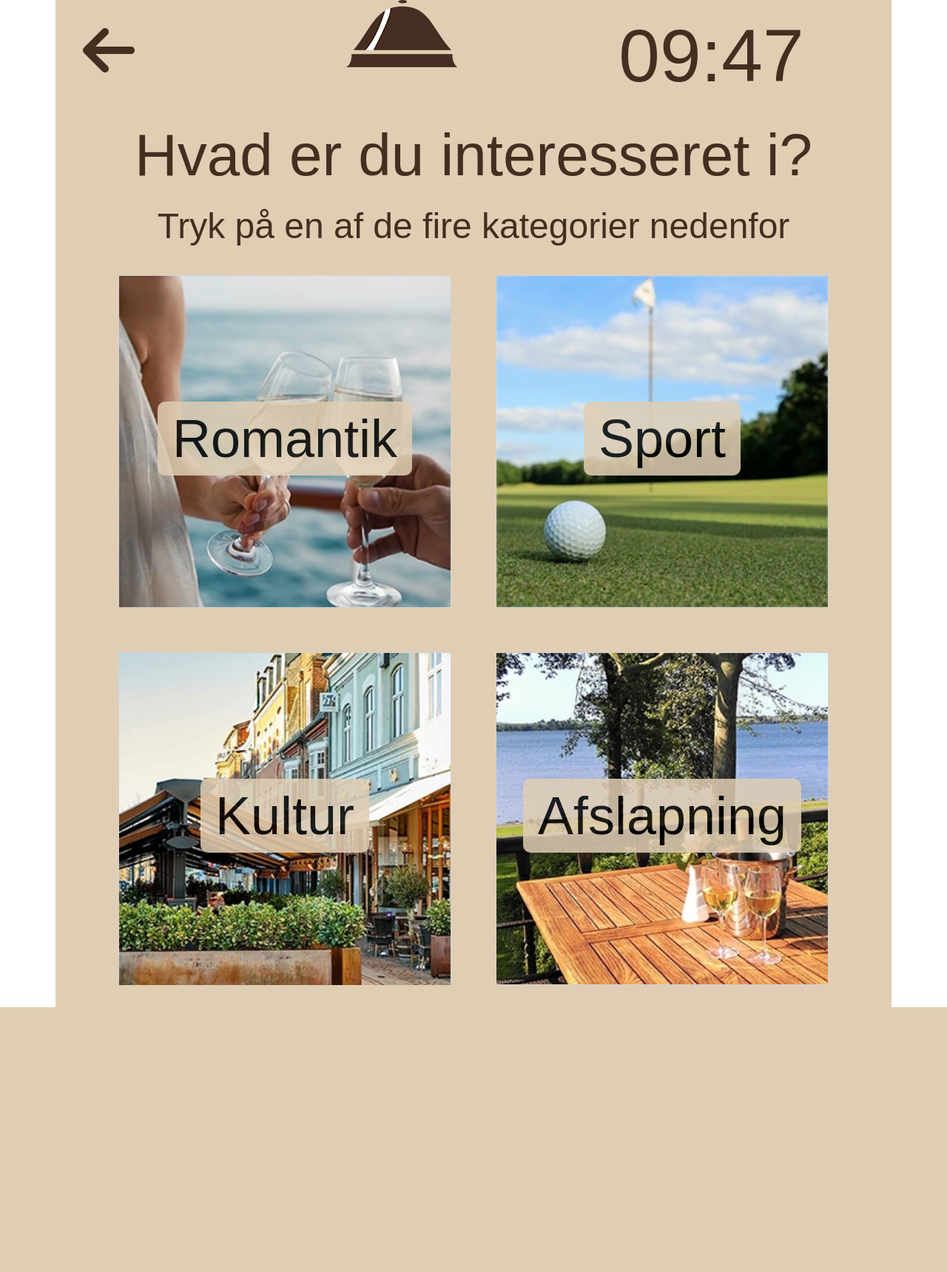
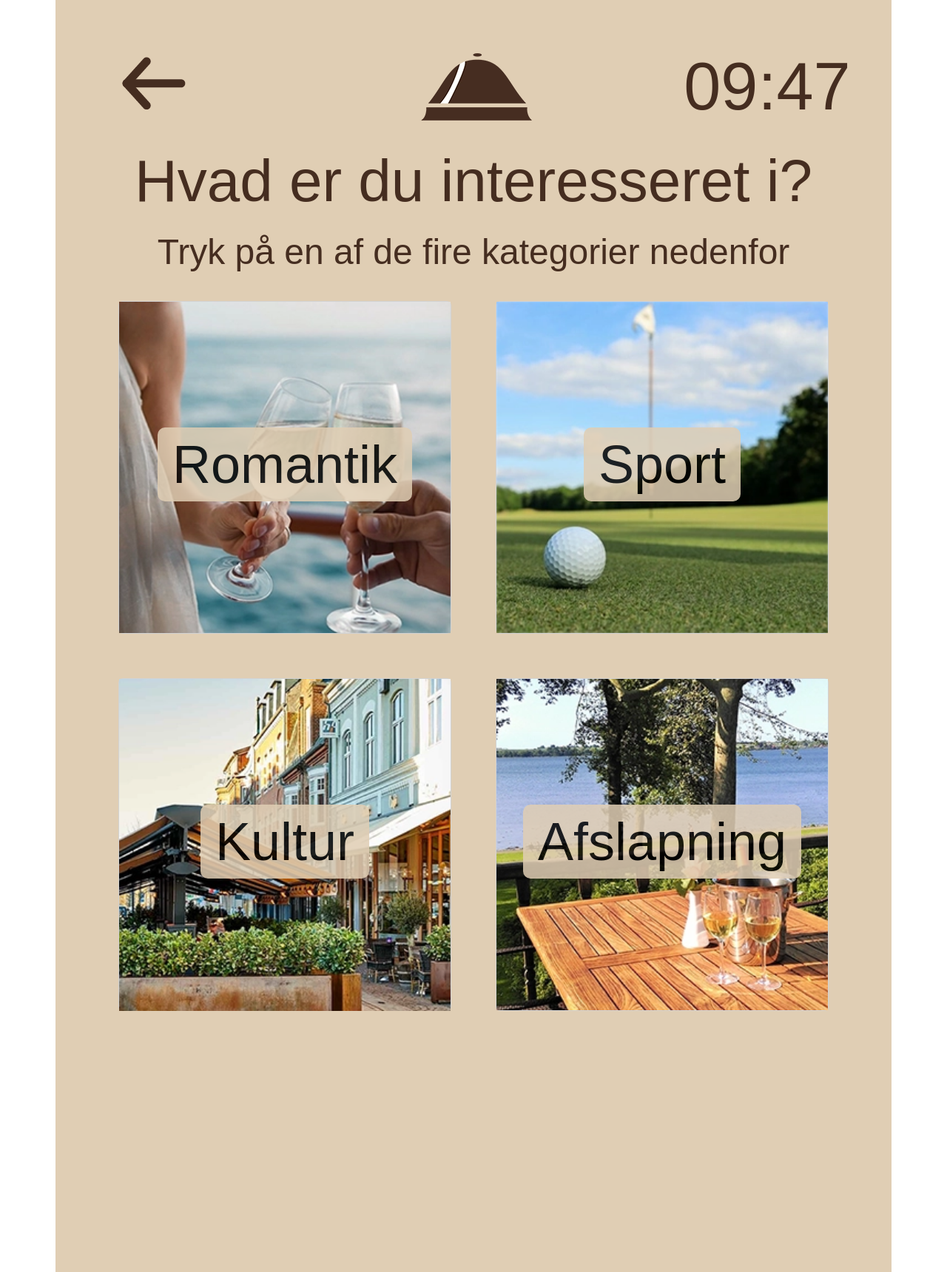
Before and after one commit to katschou/24faktivitetsskaerm, a PHP site: page / in a window 1280 px wide. Shown: the whole page at 74% size. Before the commit the page ends 1362 px from the top, so only its background shows below. Run offline with PHP 8.4, Linux system fonts and the light colour scheme; style sheets or scripts are compiled from the project's sources; some libraries are stand-ins or nearby versions; some web fonts are replaced.

Commit message:
header adjustments done

```diff
--- a/css/styles.scss
+++ b/css/styles.scss
@@ -45,6 +45,7 @@ $theme-colors: map-merge($theme-colors, $custom-colors);
 .card-tekst {
 	align-self: center;
 	font-size: 300%;
+	color: #452d20;
 }
 
 .card-img-overlay {
@@ -63,14 +64,21 @@ $theme-colors: map-merge($theme-colors, $custom-colors);
 }
 
 .backBtn {
-	font-size: 500%;
-	color: #452D20;
+	padding-left: 65px;
+	padding-top: 70px;
+}
+
+.logo {
+	padding-left: 100px;
+	padding-top: 65px;
 }
 
 #time {
-	font-size: 100px;
+	font-size: 90px;
 	font-family: "ardoise-narrow-std", sans-serif;
 	font-weight: 400;
 	font-style: normal;
 	color: #452D20;
+	padding-top: 50px;
+	padding-left: 100px;
 }
--- a/index.php
+++ b/index.php
@@ -23,25 +23,26 @@ require "settings/init.php";
 </head>
 
 <body style="color: #FFF">
-<div class="container" style="width:1130px; background-color: #E0CEB4">
+<div class="container" style="width:1130px; height:1720px; background-color: #E0CEB4">
 
-    <div class="header container container-fluid">
+    <div class="header container">
         <div class="row row-cols-3">
 
-            <div class="container col">
-                <div class="btn backBtn">
-                    <i class="fa-solid fa-arrow-left"></i>
+            <div class="col backBtn">
+                <div class="btn">
+                    <img src="img/backbtnsmol.webp">
                 </div>
             </div>
 
-            <div class="container col">
-                <div class="logo">
+            <div class="logo col">
+                <div class="btn">
                     <img src="img/logobrun150.webp" alt="Logo">
                 </div>
             </div>
 
             <div class="col" id="time">
             </div>
+
         </div>
     </div>
 
@@ -94,11 +95,13 @@ require "settings/init.php";
         </div>
 
     </div>
+
 </div>
 
 
 <script src="node_modules/bootstrap/dist/js/bootstrap.bundle.min.js"></script>
 <script src="js/java.js"></script>
+
 </body>
 
 </html>
```
Also changed, not shown: img/backbtn.webp (added), img/backbtn12.webp (added), img/backbtn13.webp (added), img/backbtn14.webp (added), img/backbtn16.webp (added), img/backbtnsmol.webp (added).
